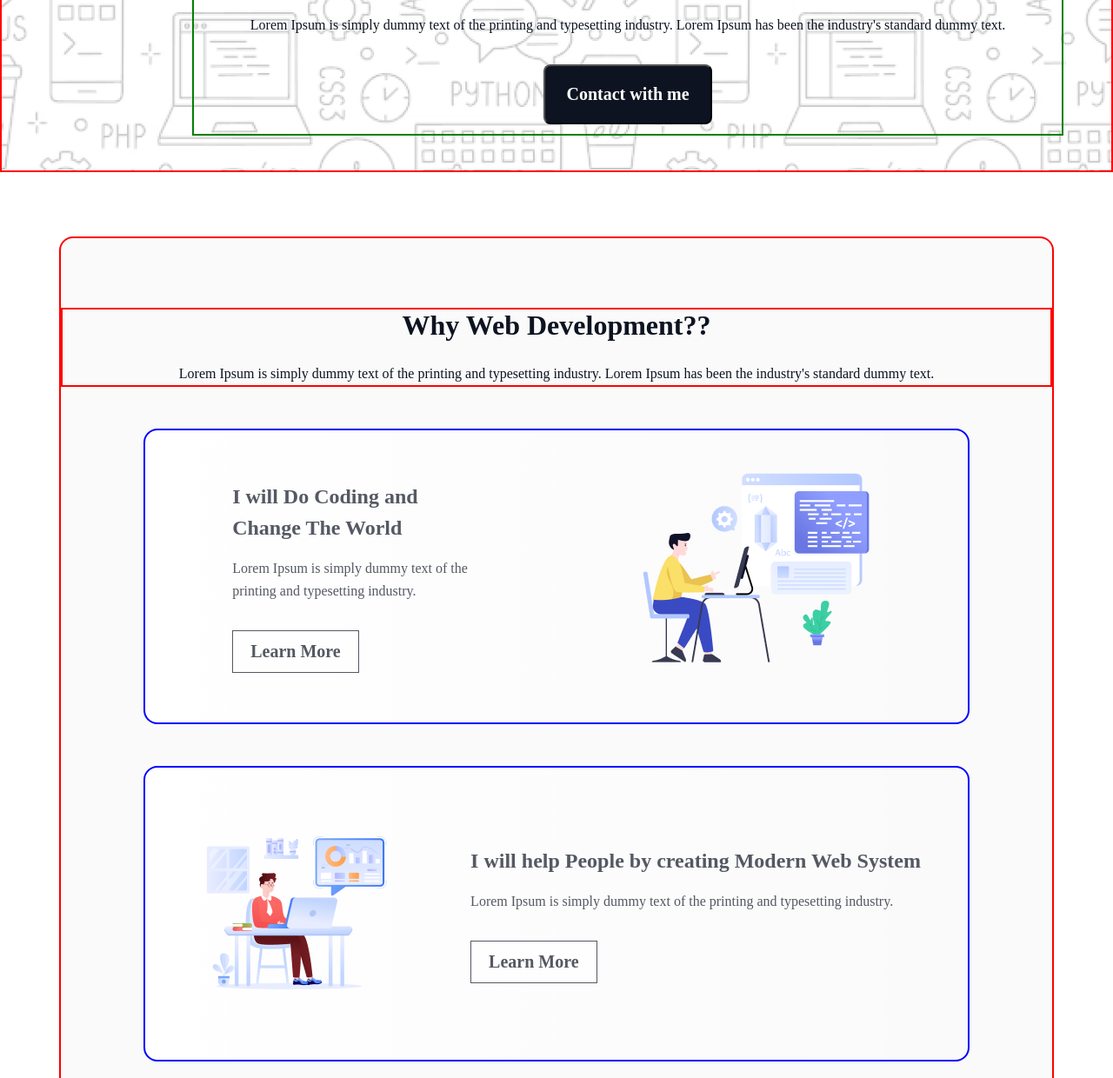
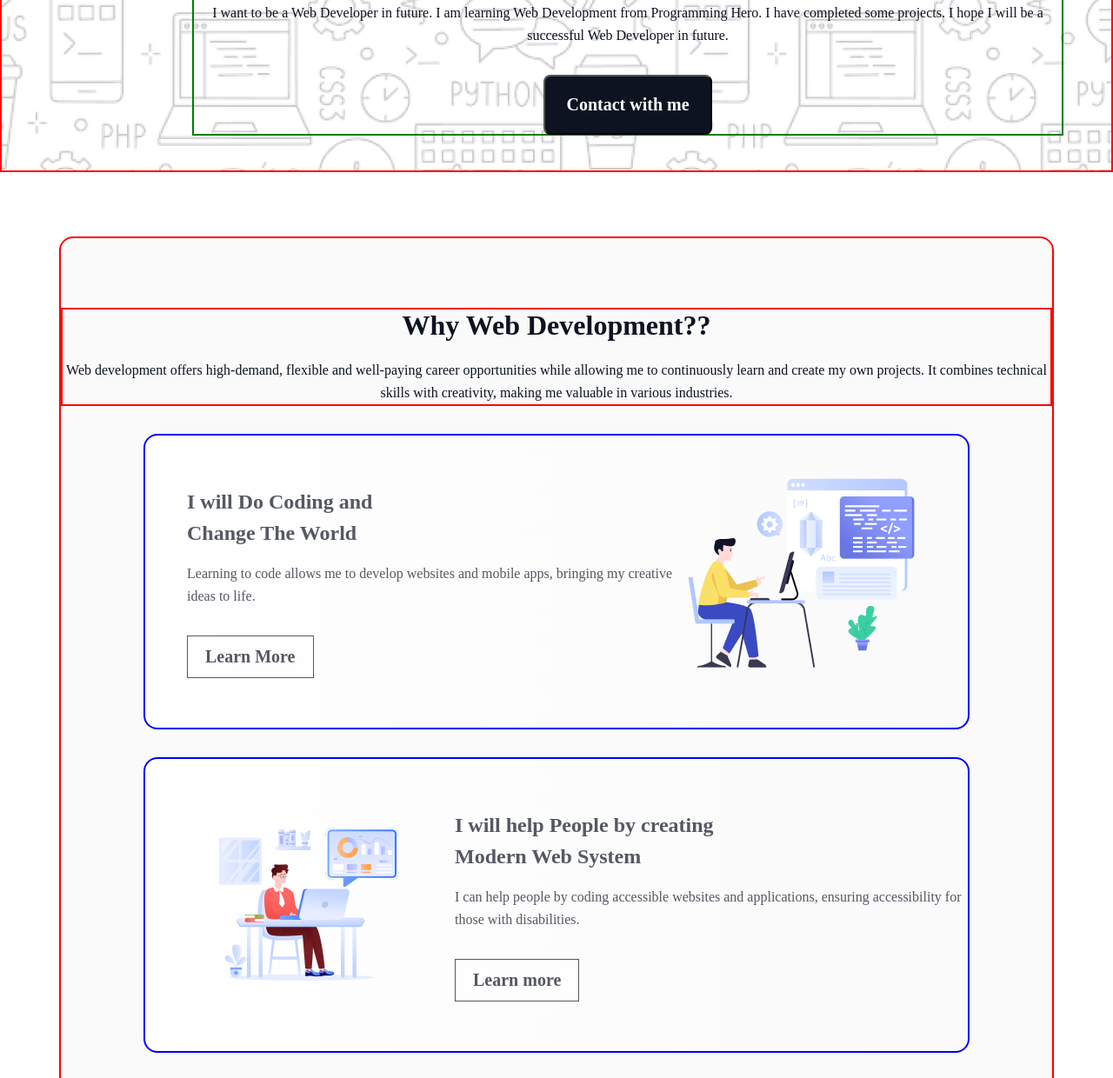
Before and after one commit to SK-Jabed/Assignment-01-Challenge, a plain HTML site: page index.html in a window 1280 px wide. Shown: the part 585-1825 px from the top of the page at 87% size. Drawn offline with Linux system fonts and the light colour scheme; files that its build step writes are made by us from their sources; a web font is replaced by a local one.

Commit message:
updated some feature and added texts

```diff
--- a/index.html
+++ b/index.html
@@ -4,7 +4,7 @@
   <meta charset="UTF-8">
   <meta name="viewport" content="width=device-width, initial-scale=1.0">
   <title>First Assignment Challenge</title>
-  <link rel="stylesheet" href="style.css">
+  <link rel="stylesheet" href="./styles/style.css">
 </head>
 <body class="azeret-mono">
   <header>
@@ -17,8 +17,10 @@
       <div class="banner-content">
         <img src="assets/Group.png" alt="">
         <h1>"In the near future, I hope to become a Developer."</h1>
-        <p>Lorem Ipsum is simply dummy text of the printing and typesetting industry. Lorem Ipsum has been the industry's standard dummy text.</p>
-        <button class="banner-btn">Contact with me</button>
+        <p>I want to be a Web Developer in future. I am learning Web Development from Programming Hero. I have completed some projects. I hope I will be a successful Web Developer in future.</p>
+        <button class="banner-btn"><a href="#footer-section">
+          Contact with me
+      </a></button>
       </div>
     </div>
     <!-- Banner section ends here -->
@@ -28,14 +30,13 @@
         <section class="dev-reason-container">
           <div class="reason-texts">
             <h2>Why Web Development??</h2>
-            <p>Lorem Ipsum is simply dummy text of the printing and typesetting industry. Lorem Ipsum has been the industry's standard dummy text.</p>
+            <p>Web development offers high-demand, flexible and well-paying career opportunities while allowing me to continuously learn and create my own projects. It combines technical skills with creativity, making me valuable in various industries.</p>
           </div>
           <div class="do-coding-container">
             <div class="do-coding-texts">
               <h2>I will Do Coding and <br>
               Change The World</h2>
-              <p>Lorem Ipsum is simply dummy text of the <br>
-              printing and typesetting industry.</p>
+              <p>Learning to code allows me to develop websites and mobile apps, bringing my  creative ideas to life.</p>
               <button>Learn More</button>
             </div>
             <div class="do-coding-image">
@@ -47,18 +48,18 @@
               <img src="assets/Group 3.png" alt="">
             </div>
             <div class="help-people-texts">
-              <h2>I will help People by creating Modern Web System</h2>
-              <p>Lorem Ipsum is simply dummy text of the printing and typesetting industry.</p>
-              <button>Learn More</button>
+              <h2>I will help People by creating <br> Modern Web System</h2>
+              <p>I can help people by coding accessible websites and applications, ensuring accessibility for those with disabilities.</p>
+              <button>Learn more</button>
             </div>
           </div>
           <div class="do-coding-container">
             <div class="do-coding-texts">
-              <h2>I will Do Coding and Change The World</h2>
-              <p>Lorem Ipsum is simply dummy text of the printing and typesetting industry.</p>
+              <h2>I will Do Coding and <br> Change The World</h2>
+              <p>Coding skills enable me to analyze data, <br> driving better decision-making in business and research. </p>
               <button>Learn More</button>
             </div>
-            <div class="do-coding-image">
+            <div class="do-coding-pic">
               <img src="assets/Group 4.png" alt="">
             </div>
           </div>
@@ -68,7 +69,7 @@
         <section class="inspiration-container">
           <div class="inspiration-text">
             <h2>My Inspiration</h2>
-            <p>Lorem Ipsum is simply dummy text of the printing and typesetting industry. <br> Lorem Ipsum has been the industry's standard dummy text.</p>
+            <p>My inspiration to become a web developer can be the desire to create impactful digital experiences that benefit millions of people.</p>
           </div>
           <div class="iframe-container">
             <iframe class="iframe-video" width="1076" height="550" src="https://www.youtube.com/embed/DGHn2uOAVCE?si=HVsLnEnWpmA7OP6Q" title="YouTube video player" frameborder="0" allow="accelerometer; autoplay; clipboard-write; encrypted-media; gyroscope; picture-in-picture; web-share" referrerpolicy="strict-origin-when-cross-origin" allowfullscreen></iframe>
@@ -80,15 +81,14 @@
         <section class="current-target-container">
           <div class="current-target-texts">
             <h2>My Current Target</h2>
-            <p>Lorem Ipsum is simply dummy text of the printing and typesetting industry. <br>
-            Lorem Ipsum has been the industry's standard dummy text.</p>
+            <p>My current target is learn HTML, CSS and JavaScript very well and make projects using these. Mastering these foundational skills will empower my to design and develop functional websites.</p>
           </div>
           <div class="target-container">
             <div class="html-container">
               <div class="html">
                 <img src="assets/html.png" alt="">
                 <h2>HTML</h2>
-                <p>Lorem Ipsum is simply dummy text of the printing.</p>
+                <p>HTML structures content for the web-pages.</p>
                 <button>Learn More</button>
               </div>
             </div>
@@ -96,7 +96,7 @@
               <div class="css">
                 <img src="assets/css.png" alt="">
                 <h2>CSS</h2>
-                <p>Lorem Ipsum is simply dummy text of the printing.</p>
+                <p>CSS styles and layouts the web pages.</p>
                 <button>Learn More</button>
               </div>
             </div>
@@ -104,7 +104,7 @@
               <div class="js">
                 <img src="assets/js.png" alt="">
                 <h2>JavaScript</h2>
-                <p>Lorem Ipsum is simply dummy text of the printing.</p>
+                <p>JavaScript adds dynamic behavior to web pages.</p>
                 <button>Learn More</button>
               </div>
             </div>
--- a/styles/style.css
+++ b/styles/style.css
@@ -3,7 +3,6 @@
   margin: 0;
   padding: 0;
 }
-
 
 /* navigation styles here */
 .navbar-container {
@@ -42,7 +41,10 @@
   letter-spacing: 0%;
   text-align: center;
   margin-right: 230px;
+  cursor: pointer;
+  text-decoration: none;
 }
+
 
 .banner-container {
   max-width: 1440px;
@@ -93,6 +95,8 @@
   border-radius: 8px;
   background: rgb(13, 19, 33);
   padding: 21px 24px 21px 24px;
+}
+.banner-btn a {
   color: rgb(255, 255, 255);
   font-family: Azeret Mono;
   font-size: 20px;
@@ -100,6 +104,7 @@
   line-height: 23px;
   letter-spacing: 0%;
   text-align: center;
+  text-decoration: none;
 }
 
 /* reason section style starts here */
@@ -137,7 +142,7 @@
   line-height: 26px;
   letter-spacing: 0%;
   text-align: center;
-  margin-top: 24px;
+  margin-top: 20px;
 }
 
 .do-coding-container {
@@ -145,7 +150,7 @@
   height: 336px;
   border: 2px solid blue;
   margin: 0 auto;
-  margin-top: 48px;
+  margin-top: 32px;
   display: flex;
   justify-content: center;
   align-items: center;
@@ -153,7 +158,7 @@
   background: linear-gradient(90.00deg, rgb(255, 255, 255),rgba(255, 255, 255, 0) 100%);
 }
 .do-coding-texts {
-  margin-right: 200px;
+  margin-left: 48px;
 }
 .do-coding-texts h2 {
   color: rgba(13, 19, 33, 0.7);
@@ -189,24 +194,31 @@
   letter-spacing: 0%;
   text-align: center;
   background-color: white;
+  cursor: pointer;
+}
+.do-coding-image {
+  margin-right: 48px;
+}
+.do-coding-pic {
+  margin-right: 48px;
 }
 .help-people-container {
   width: 946px;
   height: 336px;
   border: 2px solid blue;
   margin: 0 auto;
-  margin-top: 48px;
+  margin-top: 32px;
   display: flex;
   justify-content: center;
   align-items: center;
   border-radius: 16px;
   background: linear-gradient(90.00deg, rgb(255, 255, 255),rgba(255, 255, 255, 0) 100%);
 }
-.help-people-texts img {
-
+.help-people-image {
+ margin-left: 68px;
 }
 .help-people-texts {
-  margin-left: 80px;
+  margin-left: 48px;
 }
 .help-people-texts h2 {
   color: rgba(13, 19, 33, 0.7);
@@ -242,6 +254,7 @@
   letter-spacing: 0%;
   text-align: center;
   background-color: white;
+  cursor: pointer;
 }
 /* inspiration styles starts here */
 .inspiration-container {
```
